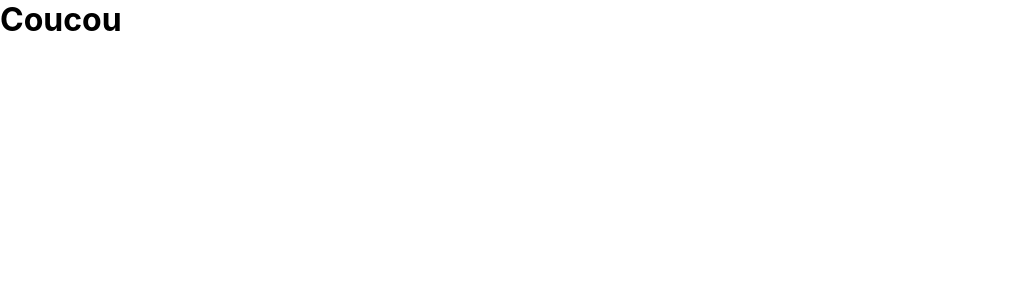
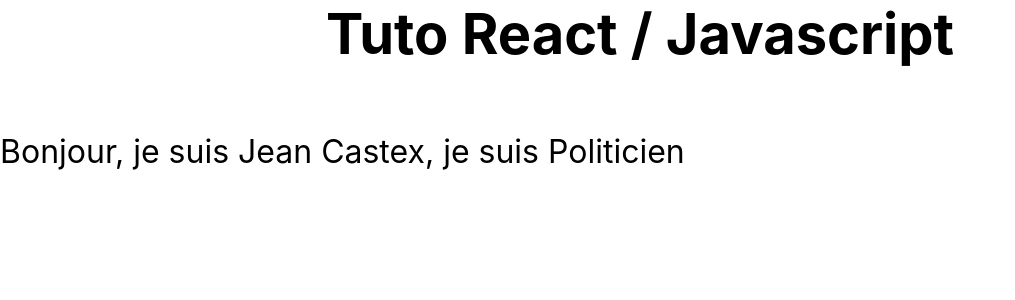
Before and after one commit to PierreRogier/IMIE-React, a React (Create React App) app: page / in a window 1280 px wide. Shown: the top 300 px of the page, without its empty margins (0-1015 px from the left). Built offline with nearby package versions, Linux system fonts and the light colour scheme.

Commit message:
Les Props

```diff
--- a/src/App.js
+++ b/src/App.js
@@ -1,10 +1,17 @@
+// Voici les différents composants correspondant aux exemples
+import { PropsExample1, PropsExample2 } from "./Examples";
+
+// Vous pouvez ajouter le composant de la partie qui vous interesse dans la div "main" pour voir ce que ça donne
 
 function App() {
-  return (
-    <div>
-      <h1>Coucou</h1>
-    </div>
-  );
+	return (
+		<div className="app">
+			<h1>Tuto React / Javascript</h1>
+			<div className="main">
+				<PropsExample2 />
+			</div>
+		</div>
+	);
 }
 
 export default App;
--- /dev/null
+++ b/src/Examples/Les Props/Example1/Enfant1.js
@@ -0,0 +1,12 @@
+import React from "react";
+
+const Enfant1 = (props) => {
+	return (
+		<p>
+			Bonjour, je suis {props.user.personne.prenom} {props.user.personne.nom}, je suis{" "}
+			{props.user.job}
+		</p>
+	);
+};
+
+export default Enfant1;
--- /dev/null
+++ b/src/Examples/Les Props/Example1/Parent1.js
@@ -0,0 +1,14 @@
+import React from "react";
+import Enfant1 from "./Enfant1";
+
+const Parent1 = () => {
+	const user = { personne: { prenom: "Jean", nom: "Castex" }, job: "Politicien" };
+
+	return (
+		<div>
+			<Enfant1 user={user} />
+		</div>
+	);
+};
+
+export default Parent1;
--- /dev/null
+++ b/src/Examples/Les Props/Example2/Enfant2.js
@@ -0,0 +1,13 @@
+import React from "react";
+
+const Enfant2 = ({ personne, job }) => {
+	const { prenom, nom } = personne; //On peut aussi deconstruire "personne" et recupérer les keys "prenom" et "nom" dans des variables
+
+	return (
+		<p>
+			Bonjour, je suis {prenom} {nom}, je suis {job}
+		</p>
+	);
+};
+
+export default Enfant2;
--- /dev/null
+++ b/src/Examples/Les Props/Example2/Parent2.js
@@ -0,0 +1,15 @@
+import React from "react";
+import Enfant2 from "./Enfant2";
+
+const Parent2 = () => {
+	const user = { personne: { prenom: "Jean", nom: "Castex" }, job: "Politicien" };
+
+	return (
+		<div>
+            {/* Ici on passe le user dans les props en le decomposant grâce au "spread operator" (...) */}
+			<Enfant2 {...user} />
+		</div>
+	);
+};
+
+export default Parent2;
--- /dev/null
+++ b/src/Examples/index.js
@@ -0,0 +1,4 @@
+import PropsExample1 from "./Les Props/Example1/Parent1";
+import PropsExample2 from "./Les Props/Example2/Parent2";
+
+export { PropsExample1, PropsExample2 };
--- a/src/styles/main.scss
+++ b/src/styles/main.scss
@@ -8,3 +8,18 @@
 	font-family: -apple-system, BlinkMacSystemFont, "Segoe UI", Roboto, Oxygen, Ubuntu, Cantarell,
 		"Open Sans", "Helvetica Neue", sans-serif;
 }
+
+.app {
+	h1 {
+		text-align: center;
+		font-size: 3.5rem;
+	}
+}
+
+.main {
+	width: 100%;
+	max-width: 1280px;
+	margin: 0 auto;
+	margin-top: 4rem;
+	font-size: 2rem;
+}
```
Also changed, not shown: 1 other file (tests, documents, lock files or other folders).
